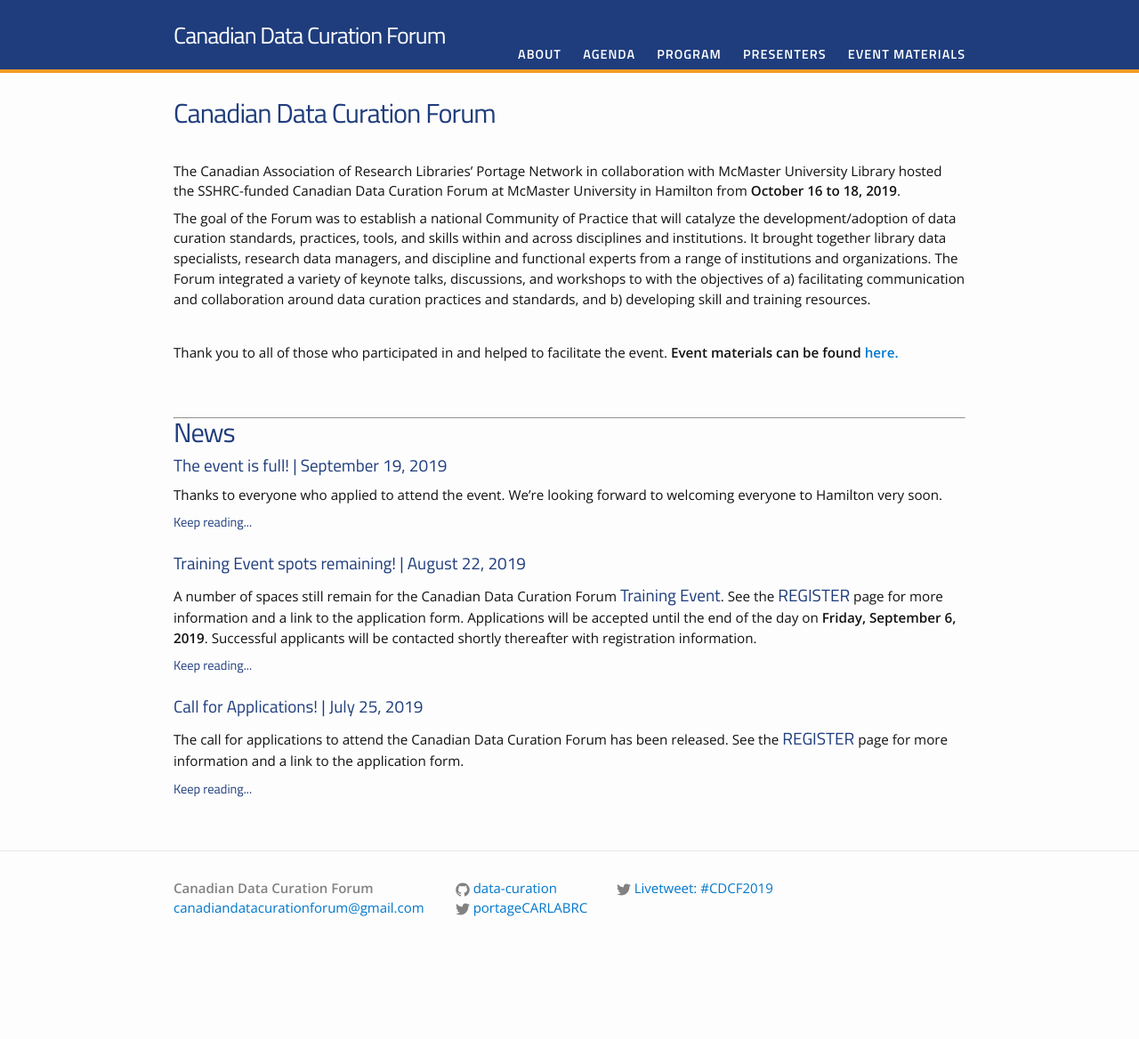
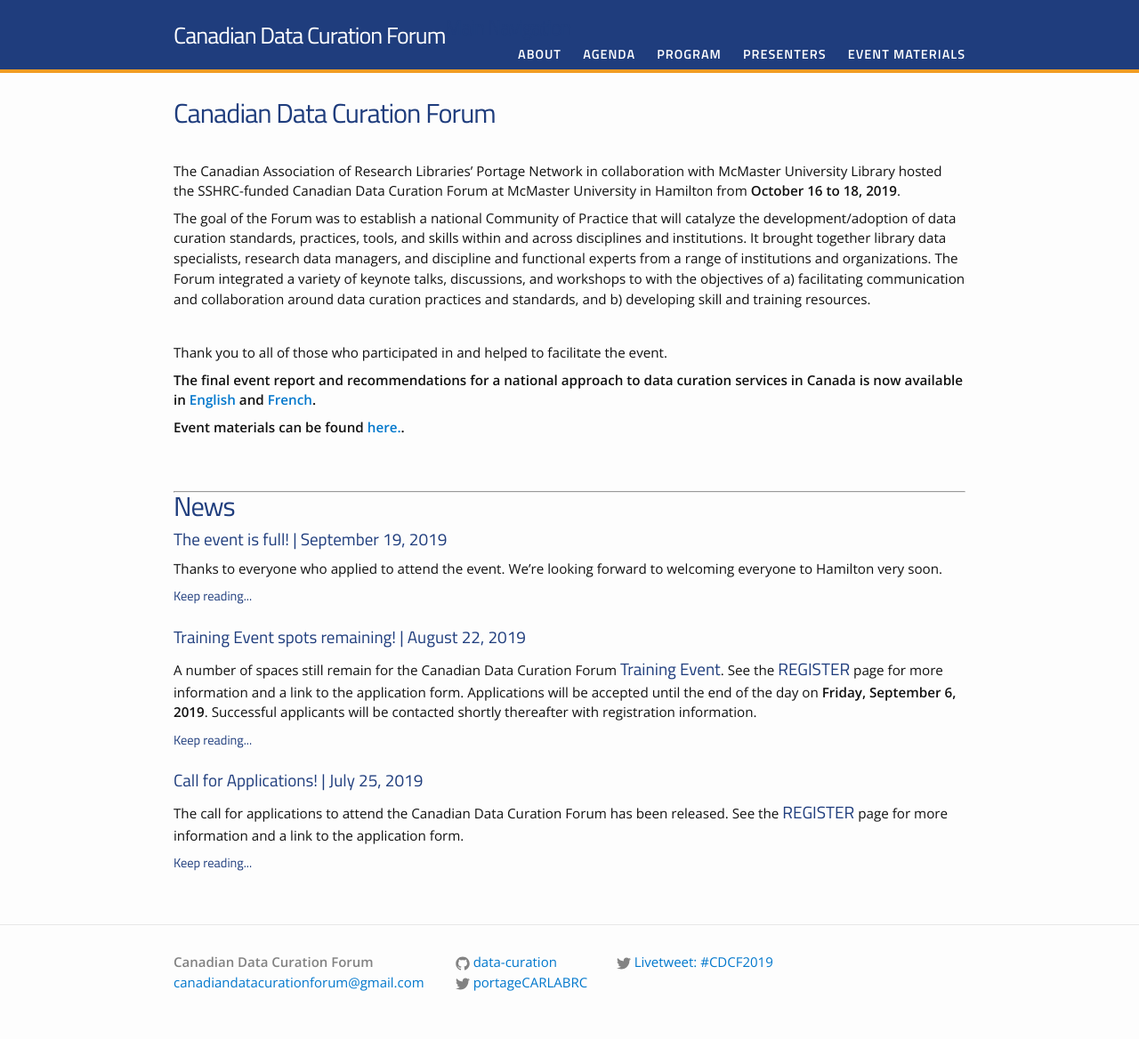
Before and after one commit to data-curation/data-curation.github.io, a Jekyll site: the page built from index.md, in a window 1280 px wide. Shown: the whole page at 89% size. Built offline with Jekyll 4.4.1, drawn with Linux system fonts in a browser that asks for light colours; before the commit the page ends 1084 px from its top, so only the background shows below that.

Commit message:
Update index.md

```diff
--- a/index.md
+++ b/index.md
@@ -11,7 +11,11 @@ The goal of the Forum was to establish a national Community of Practice that wil
 
 <br />
 
-Thank you to all of those who participated in and helped to facilitate the event. **Event materials can be found [here.](../materials)**
+Thank you to all of those who participated in and helped to facilitate the event.
+
+**The final event report and recommendations for a national approach to data curation services in Canada is now available in [English](https://zenodo.org/record/3894935) and [French](https://zenodo.org/record/3895031).**
+
+**Event materials can be found [here.](../materials).**
 
 <br />
 <br />
```
